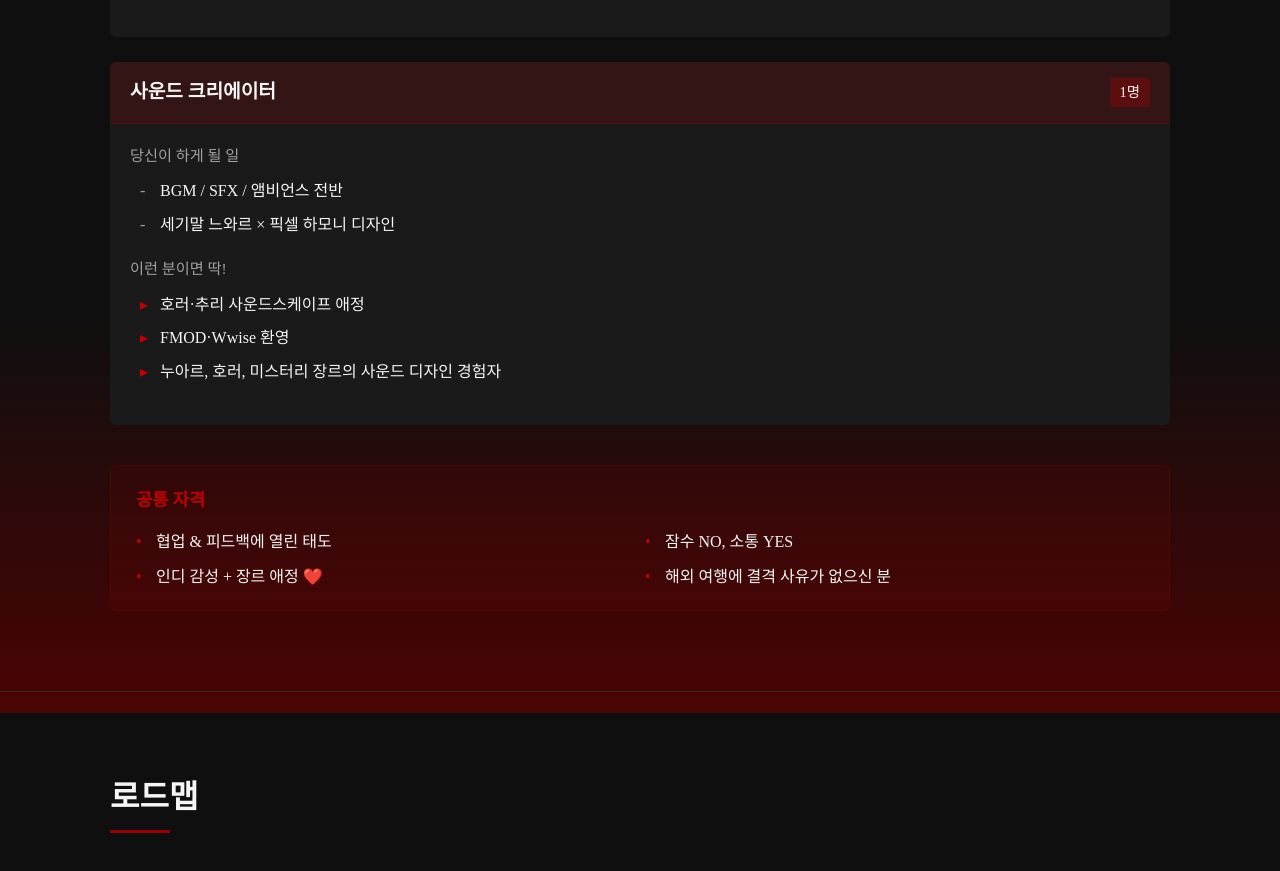
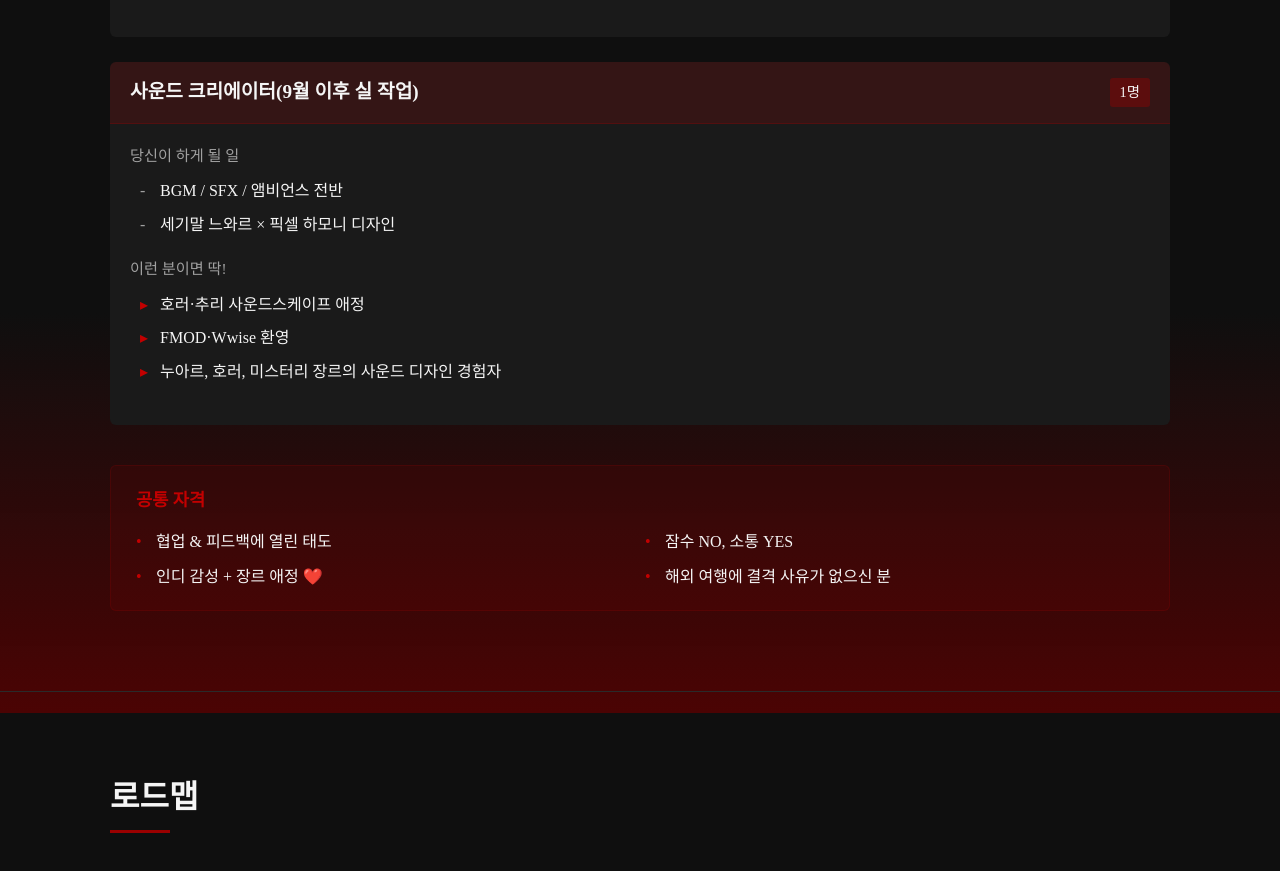
Before and after one commit to birdsol1122/projectoed1122, a plain HTML site: page index.html in a window 1280 px wide. Shown: the part 3287-4158 px from the top of the page. Drawn offline with Linux system fonts and the light colour scheme.

Commit message:
Update index.html

```diff
--- a/index.html
+++ b/index.html
@@ -713,7 +713,7 @@
 
                 <div class="position-card">
                     <div class="position-header">
-                        <h3 class="position-title">사운드 크리에이터</h3>
+                        <h3 class="position-title">사운드 크리에이터(9월 이후 실 작업)</h3>
                         <span class="position-count">1명</span>
                     </div>
                     <div class="position-content">
```
